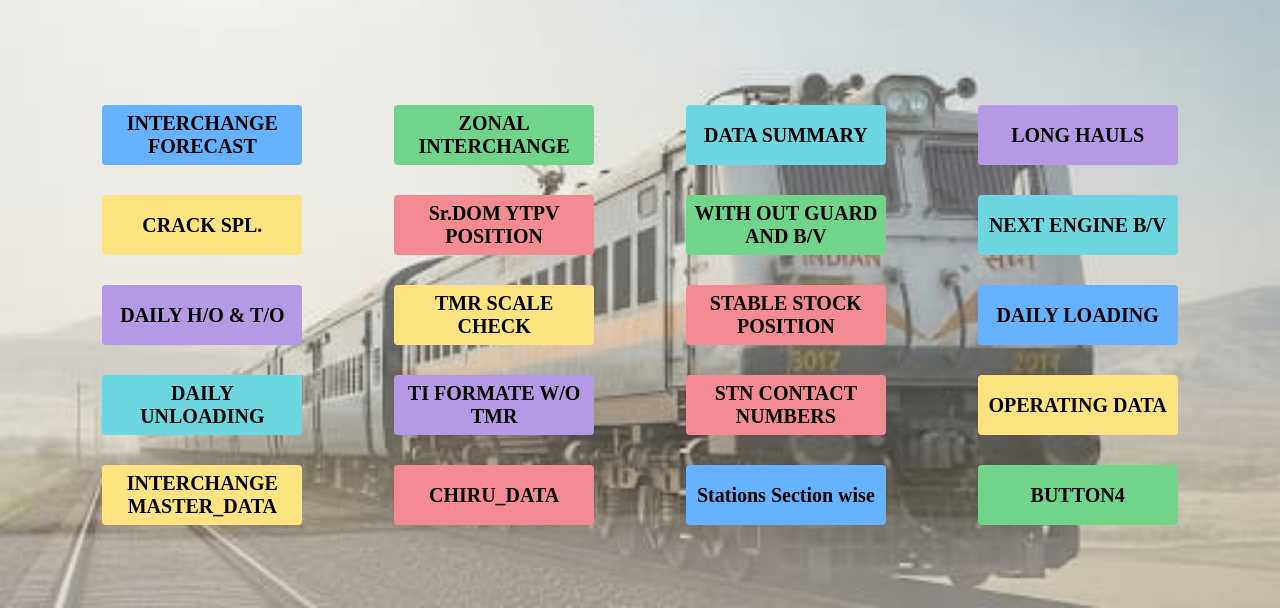
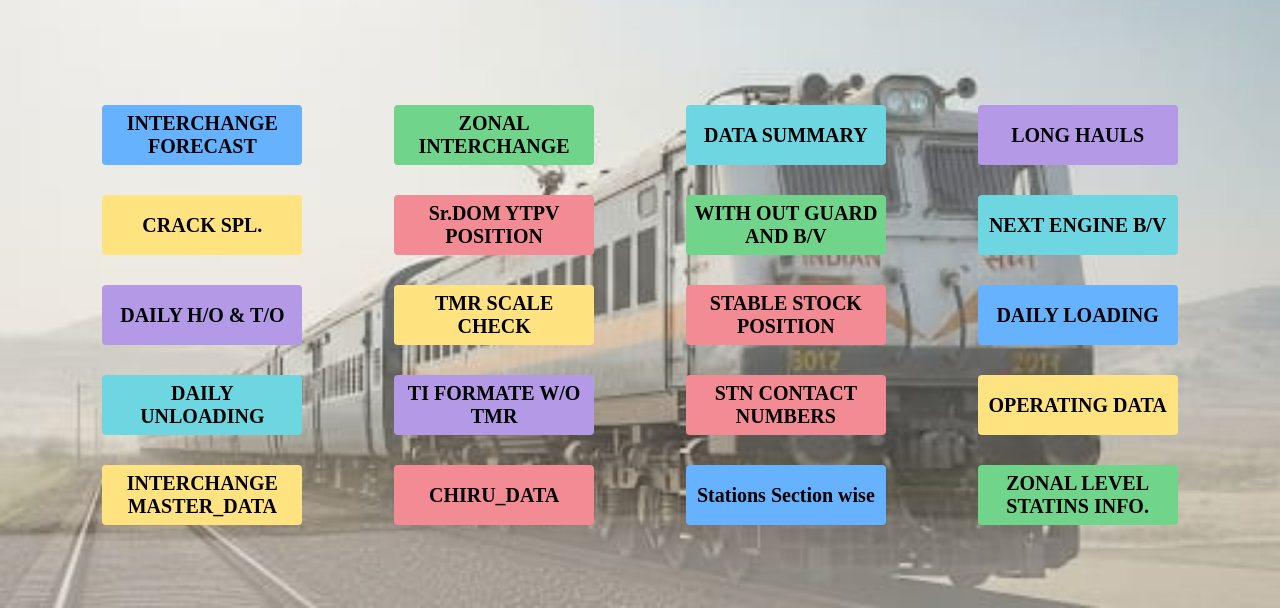
Before and after one commit to tifoisguntur-cell/FOIS-DATA, a plain HTML site: page index.html in a window 1280 px wide. Shown: the part 192-800 px from the top of the page. Drawn offline with Linux system fonts and the light colour scheme.

Commit message:
Update index.html

```diff
--- a/index.html
+++ b/index.html
@@ -218,7 +218,7 @@ font-family: 'Playfair Display', serif;
     <button class="btn3" onclick="window.open('https://docs.google.com/spreadsheets/d/1evokvOjkjn6xXxEpDnBYE8pV5eMDP9OhIvDvblwDZ-0/edit?gid=2124698787#gid=2124698787')">INTERCHANGE MASTER_DATA</button>
      <button class="btn4" onclick="window.open('https://docs.google.com/spreadsheets/d/1nQ3Vzsa8Bj2GaDxVxe6D3-5WI4sWqWYZXq4VbLfwBMg/edit?gid=427307047#gid=427307047')">CHIRU_DATA</button>
     <button class="btn1" onclick="window.open('https://docs.google.com/spreadsheets/d/1CfYrMfFgj28IuywfBK_nIXO1-ecn4SonHr99RZuW8Es/edit?gid=0#gid=0')">Stations Section wise</button>
-    <button class="btn2" onclick="window.open('https://tifoisguntur-cell.github.io/MY-OPERATING-WEBSIT')">BUTTON4</button>
+    <button class="btn2" onclick="window.open('https://docs.google.com/spreadsheets/d/1pF5eaLl5uIOgBhDAxN5iW3IK_KR7XeJ9iWBIxBi5TT0/edit?gid=0#gid=0')">ZONAL LEVEL STATINS INFO.</button>
 
 
   </div>
```
